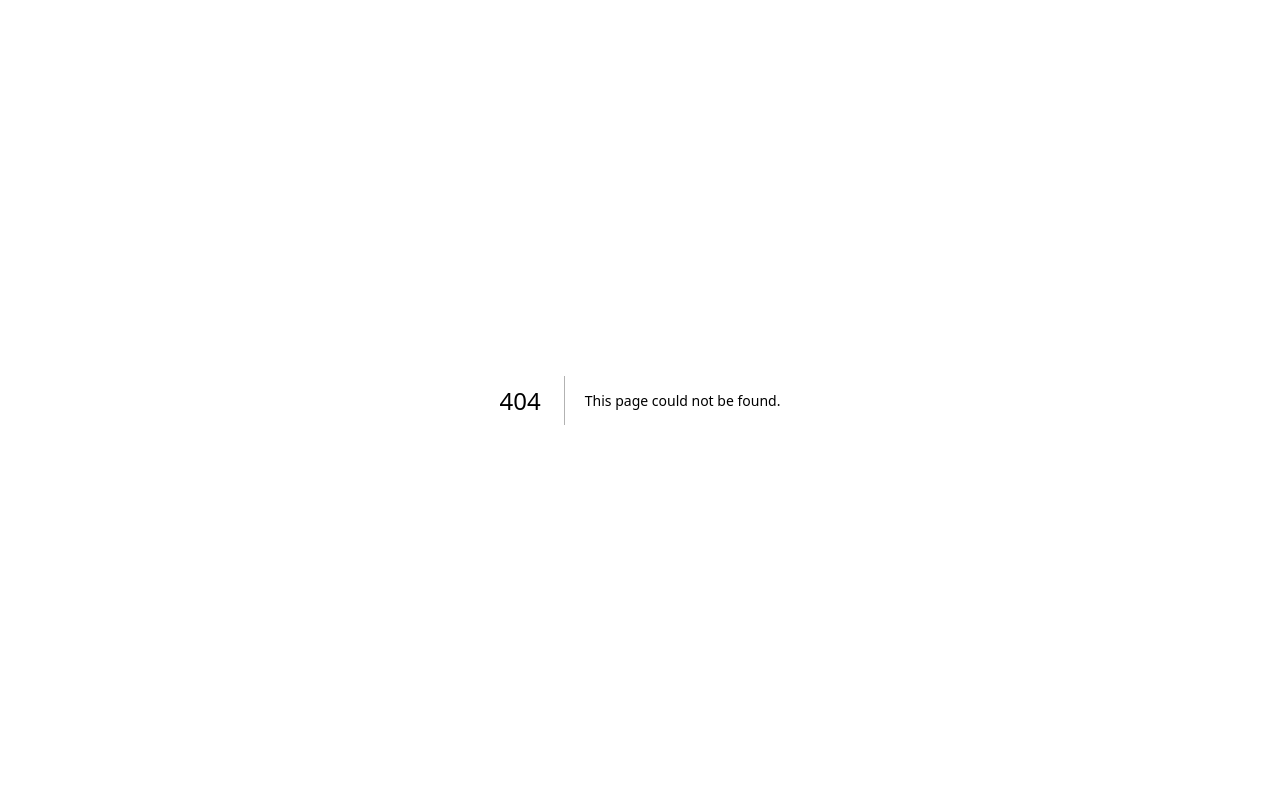
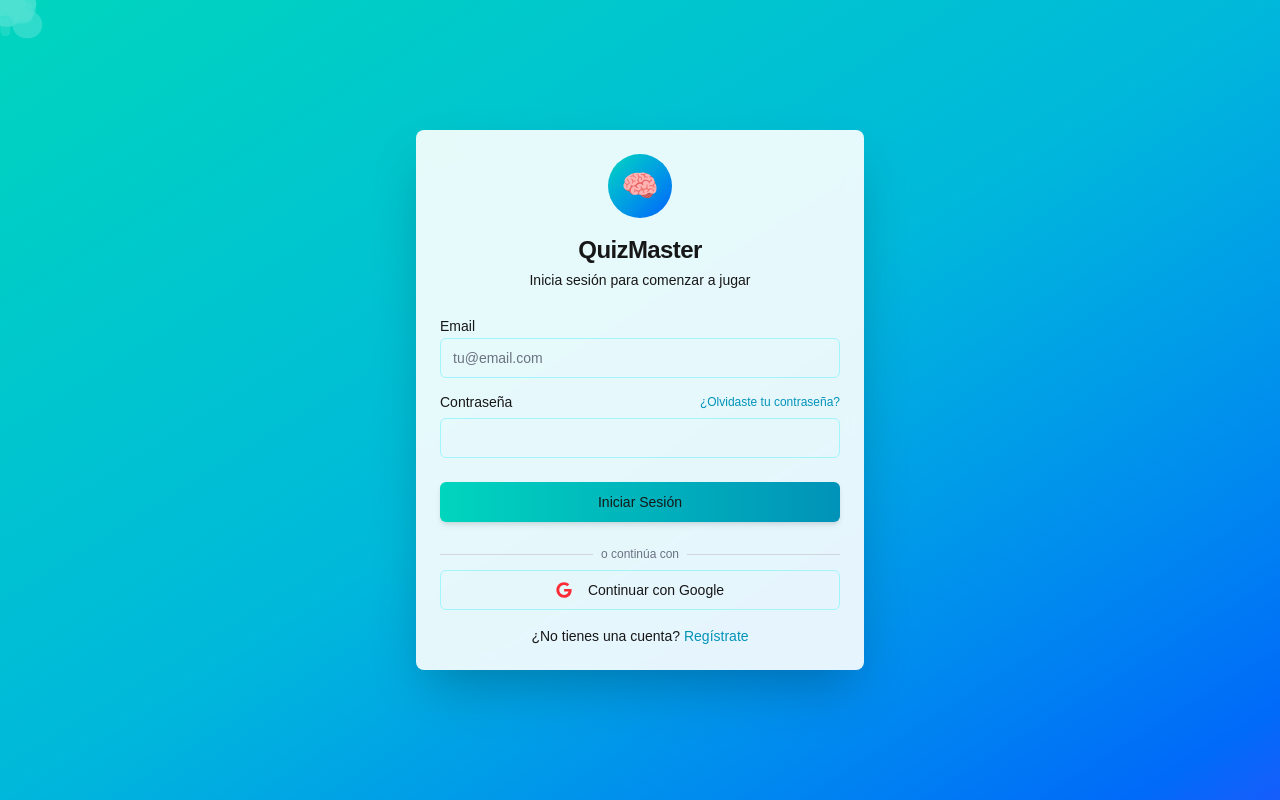
Before and after one commit to facubarneche/triviando-frontend, a Next.js app: page /login in a window 1280 px wide. Before the commit this address had no page. Built offline with nearby package versions, Linux system fonts and the light colour scheme.

Commit message:
FEATURE/SCRUM-23-login-design

```diff
--- a/package.json
+++ b/package.json
@@ -24,9 +24,11 @@
     "postcss": "^8.5.3",
     "primeicons": "^7.0.0",
     "primereact": "^10.9.3",
+    "radix-ui": "^1.1.3",
     "react": "^19.0.0",
     "react-dom": "^19.0.0",
     "react-hook-form": "^7.54.2",
+    "react-icons": "^5.5.0",
     "react-toastify": "^11.0.5",
     "tailwind-merge": "^3.1.0"
   },
--- /dev/null
+++ b/src/app/(pages)/login/page.tsx
@@ -0,0 +1,8 @@
+'use client';
+import LoginForm from '@/app/components/forms/LoginForm';
+
+export default function Login() {
+  return (
+    <LoginForm></LoginForm>
+  );
+}
--- /dev/null
+++ b/src/app/components/forms/LoginForm.tsx
@@ -0,0 +1,185 @@
+'use client';
+import { useState } from 'react';
+import { useRouter } from 'next/navigation';
+import Link from 'next/link';
+import { FaGoogle } from 'react-icons/fa';
+import { motion } from 'framer-motion';
+import { Card, CardContent, CardDescription, CardFooter, CardHeader, CardTitle } from '../ui/card';
+import { Label } from '../ui/label';
+import { Input } from '../ui/input';
+import { Button } from '../ui/button';
+
+export default function LoginPage() {
+  const router = useRouter();
+  const [email, setEmail] = useState('');
+  const [password, setPassword] = useState('');
+
+  const handleSubmit = (e: React.FormEvent) => {
+    e.preventDefault();
+    // Handle login logic here
+    console.log('Login with:', email, password);
+    router.push('/topics');
+  };
+
+  const handleGoogleLogin = () => {
+    // Handle Google login logic here
+    console.log('Login with Google');
+    router.push('/topics');
+  };
+
+  return (
+    <div className="min-h-screen flex items-center justify-center bg-gradient-to-br from-teal-400 via-cyan-500 to-blue-600 p-4">
+      <div className="absolute inset-0 overflow-hidden">
+        <div className="absolute -inset-[10px] opacity-30">
+          {Array.from({ length: 20 }).map((_, i) => (
+            <motion.div
+              key={i}
+              className="absolute rounded-full bg-white"
+              initial={{
+                opacity: Math.random() * 0.5 + 0.3,
+                x: Math.random() * 100 + '%',
+                y: Math.random() * 100 + '%',
+                scale: Math.random() * 0.5 + 0.5,
+              }}
+              animate={{
+                y: [null, '-20%'],
+                x: [null, Math.random() * 10 - 5 + '%'],
+              }}
+              transition={{
+                duration: Math.random() * 10 + 20,
+                repeat: Number.POSITIVE_INFINITY,
+                ease: 'linear',
+              }}
+              style={{
+                width: Math.random() * 30 + 10,
+                height: Math.random() * 30 + 10,
+              }}
+            />
+          ))}
+        </div>
+      </div>
+
+      <motion.div
+        initial={{ opacity: 0, y: 20 }}
+        animate={{ opacity: 1, y: 0 }}
+        transition={{ duration: 0.5 }}
+        className="w-full max-w-md z-10"
+      >
+        <Card className="border-0 shadow-2xl bg-white/90 backdrop-blur-sm">
+          <CardHeader className="space-y-1">
+            <motion.div
+              initial={{ scale: 0.8 }}
+              animate={{ scale: 1 }}
+              transition={{ delay: 0.2, type: 'spring', stiffness: 150 }}
+              className="mx-auto mb-4 w-16 h-16 rounded-full bg-gradient-to-br from-teal-400 to-blue-600 flex items-center justify-center"
+            >
+              <span className="text-3xl text-white">🧠</span>
+            </motion.div>
+            <CardTitle className="text-2xl font-bold text-center">QuizMaster</CardTitle>
+            <CardDescription className="text-center">
+              Inicia sesión para comenzar a jugar
+            </CardDescription>
+          </CardHeader>
+          <form onSubmit={handleSubmit}>
+            <CardContent className="space-y-4">
+              <motion.div
+                initial={{ x: -20, opacity: 0 }}
+                animate={{ x: 0, opacity: 1 }}
+                transition={{ delay: 0.3 }}
+                className="space-y-2"
+              >
+                <Label htmlFor="email">Email</Label>
+                <Input
+                  id="email"
+                  type="email"
+                  placeholder="tu@email.com"
+                  value={email}
+                  onChange={(e) => setEmail(e.target.value)}
+                  required
+                  className="border-cyan-200 focus:border-cyan-400"
+                />
+              </motion.div>
+              <motion.div
+                initial={{ x: -20, opacity: 0 }}
+                animate={{ x: 0, opacity: 1 }}
+                transition={{ delay: 0.4 }}
+                className="space-y-2"
+              >
+                <div className="flex items-center justify-between">
+                  <Label htmlFor="password">Contraseña</Label>
+                  <Link
+                    href="/forgot-password"
+                    className="text-xs text-cyan-600 hover:text-cyan-800 transition-colors"
+                  >
+                    ¿Olvidaste tu contraseña?
+                  </Link>
+                </div>
+                <Input
+                  id="password"
+                  type="password"
+                  value={password}
+                  onChange={(e) => setPassword(e.target.value)}
+                  required
+                  className="border-cyan-200 focus:border-cyan-400"
+                />
+              </motion.div>
+            </CardContent>
+            <CardFooter className="flex flex-col space-y-4">
+              <motion.div
+                initial={{ y: 20, opacity: 0 }}
+                animate={{ y: 0, opacity: 1 }}
+                transition={{ delay: 0.5 }}
+                className="w-full"
+              >
+                <Button
+                  type="submit"
+                  className="w-full bg-gradient-to-r from-teal-400 to-cyan-600 hover:from-teal-500 hover:to-cyan-700 transition-all duration-300 shadow-md hover:shadow-lg"
+                >
+                  Iniciar Sesión
+                </Button>
+              </motion.div>
+
+              <div className="relative w-full flex items-center gap-2 my-2">
+                <div className="flex-1 border-t border-gray-300"></div>
+                <span className="text-xs text-gray-500">o continúa con</span>
+                <div className="flex-1 border-t border-gray-300"></div>
+              </div>
+
+              <motion.div
+                initial={{ y: 20, opacity: 0 }}
+                animate={{ y: 0, opacity: 1 }}
+                transition={{ delay: 0.6 }}
+                className="w-full"
+              >
+                <Button
+                  type="button"
+                  variant="outline"
+                  className="w-full border-cyan-200 hover:bg-cyan-50 transition-all duration-300"
+                  onClick={handleGoogleLogin}
+                >
+                  <FaGoogle className="mr-2 h-4 w-4 text-red-500" />
+                  Continuar con Google
+                </Button>
+              </motion.div>
+
+              <motion.div
+                initial={{ opacity: 0 }}
+                animate={{ opacity: 1 }}
+                transition={{ delay: 0.7 }}
+                className="text-center text-sm"
+              >
+                ¿No tienes una cuenta?{' '}
+                <Link
+                  href="/register"
+                  className="text-cyan-600 hover:text-cyan-800 font-medium transition-colors"
+                >
+                  Regístrate
+                </Link>
+              </motion.div>
+            </CardFooter>
+          </form>
+        </Card>
+      </motion.div>
+    </div>
+  );
+}
--- /dev/null
+++ b/src/app/components/ui/label.tsx
@@ -0,0 +1,21 @@
+'use client';
+
+import * as React from 'react';
+import * as LabelPrimitive from '@radix-ui/react-label';
+import { cva, type VariantProps } from 'class-variance-authority';
+import { cn } from '@/app/lib/utils';
+
+
+const labelVariants = cva(
+  'text-sm font-medium leading-none peer-disabled:cursor-not-allowed peer-disabled:opacity-70',
+);
+
+const Label = React.forwardRef<
+  React.ElementRef<typeof LabelPrimitive.Root>,
+  React.ComponentPropsWithoutRef<typeof LabelPrimitive.Root> & VariantProps<typeof labelVariants>
+>(({ className, ...props }, ref) => (
+  <LabelPrimitive.Root ref={ref} className={cn(labelVariants(), className)} {...props} />
+));
+Label.displayName = LabelPrimitive.Root.displayName;
+
+export { Label };
```
Also changed, not shown: 1 other file (tests, documents, lock files or other folders).
